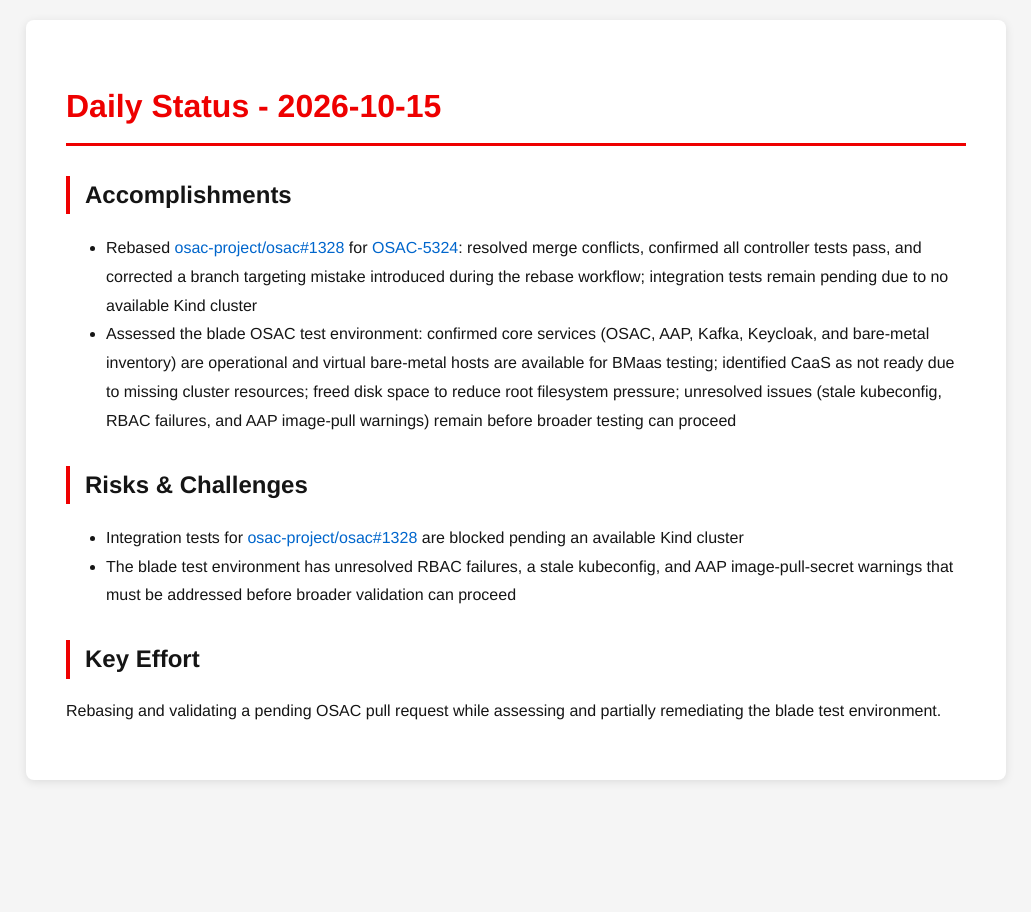
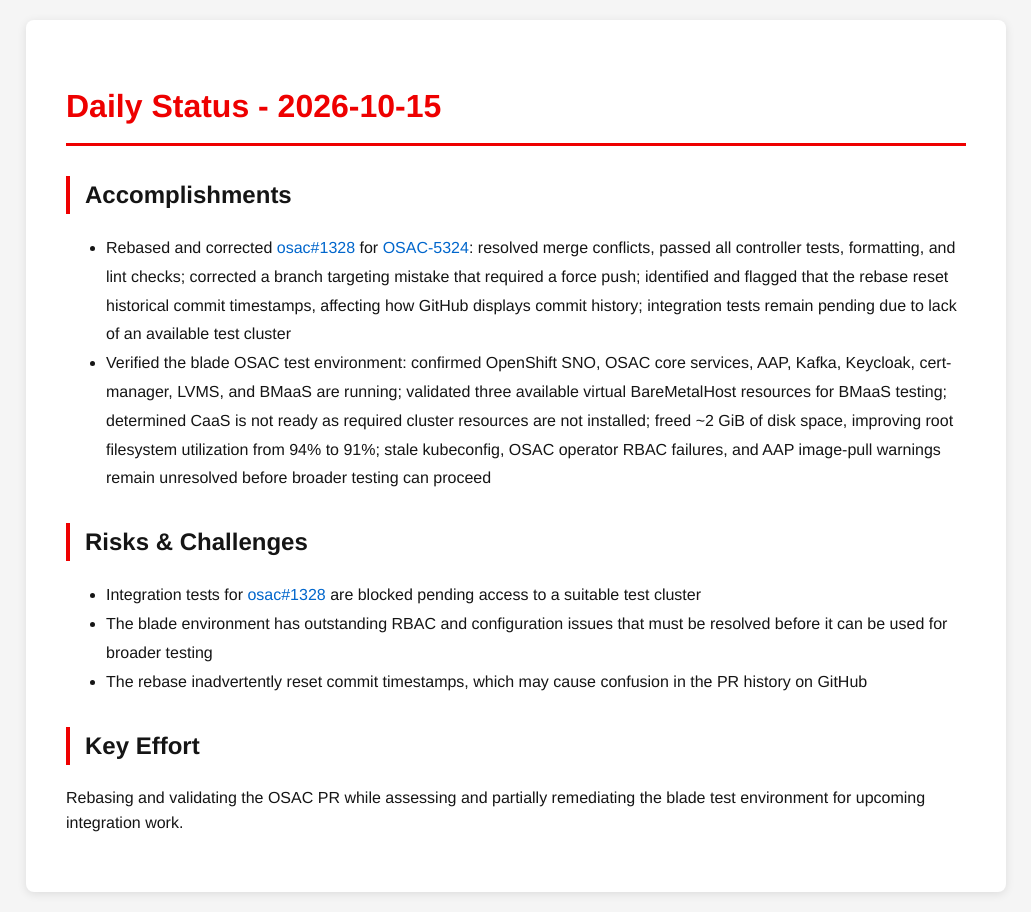
Before and after one commit to tzvatot/daily-status, a Jekyll site: the page built from 2026-10-15.md, in a window 1280 px wide. Shown: the whole page, without its empty margins (124-1155 px from the left). Built offline with Jekyll 4.4.1, drawn with Linux system fonts in a browser that asks for light colours.

Commit message:
Daily status update - 2026-10-15

```diff
--- a/2026-10-15.md
+++ b/2026-10-15.md
@@ -7,12 +7,13 @@
 # Daily Status - 2026-10-15
 
 ## Accomplishments
-- Rebased [osac-project/osac#1328](https://github.com/osac-project/osac/pull/1328) for [OSAC-5324](https://redhat.atlassian.net/browse/OSAC-5324): resolved merge conflicts, confirmed all controller tests pass, and corrected a branch targeting mistake introduced during the rebase workflow; integration tests remain pending due to no available Kind cluster
-- Assessed the blade OSAC test environment: confirmed core services (OSAC, AAP, Kafka, Keycloak, and bare-metal inventory) are operational and virtual bare-metal hosts are available for BMaas testing; identified CaaS as not ready due to missing cluster resources; freed disk space to reduce root filesystem pressure; unresolved issues (stale kubeconfig, RBAC failures, and AAP image-pull warnings) remain before broader testing can proceed
+- Rebased and corrected [osac#1328](https://github.com/osac-project/osac/pull/1328) for [OSAC-5324](https://redhat.atlassian.net/browse/OSAC-5324): resolved merge conflicts, passed all controller tests, formatting, and lint checks; corrected a branch targeting mistake that required a force push; identified and flagged that the rebase reset historical commit timestamps, affecting how GitHub displays commit history; integration tests remain pending due to lack of an available test cluster
+- Verified the blade OSAC test environment: confirmed OpenShift SNO, OSAC core services, AAP, Kafka, Keycloak, cert-manager, LVMS, and BMaaS are running; validated three available virtual BareMetalHost resources for BMaaS testing; determined CaaS is not ready as required cluster resources are not installed; freed ~2 GiB of disk space, improving root filesystem utilization from 94% to 91%; stale kubeconfig, OSAC operator RBAC failures, and AAP image-pull warnings remain unresolved before broader testing can proceed
 
 ## Risks & Challenges
-- Integration tests for [osac-project/osac#1328](https://github.com/osac-project/osac/pull/1328) are blocked pending an available Kind cluster
-- The blade test environment has unresolved RBAC failures, a stale kubeconfig, and AAP image-pull-secret warnings that must be addressed before broader validation can proceed
+- Integration tests for [osac#1328](https://github.com/osac-project/osac/pull/1328) are blocked pending access to a suitable test cluster
+- The blade environment has outstanding RBAC and configuration issues that must be resolved before it can be used for broader testing
+- The rebase inadvertently reset commit timestamps, which may cause confusion in the PR history on GitHub
 
 ## Key Effort
-Rebasing and validating a pending OSAC pull request while assessing and partially remediating the blade test environment.
+Rebasing and validating the OSAC PR while assessing and partially remediating the blade test environment for upcoming integration work.
```
